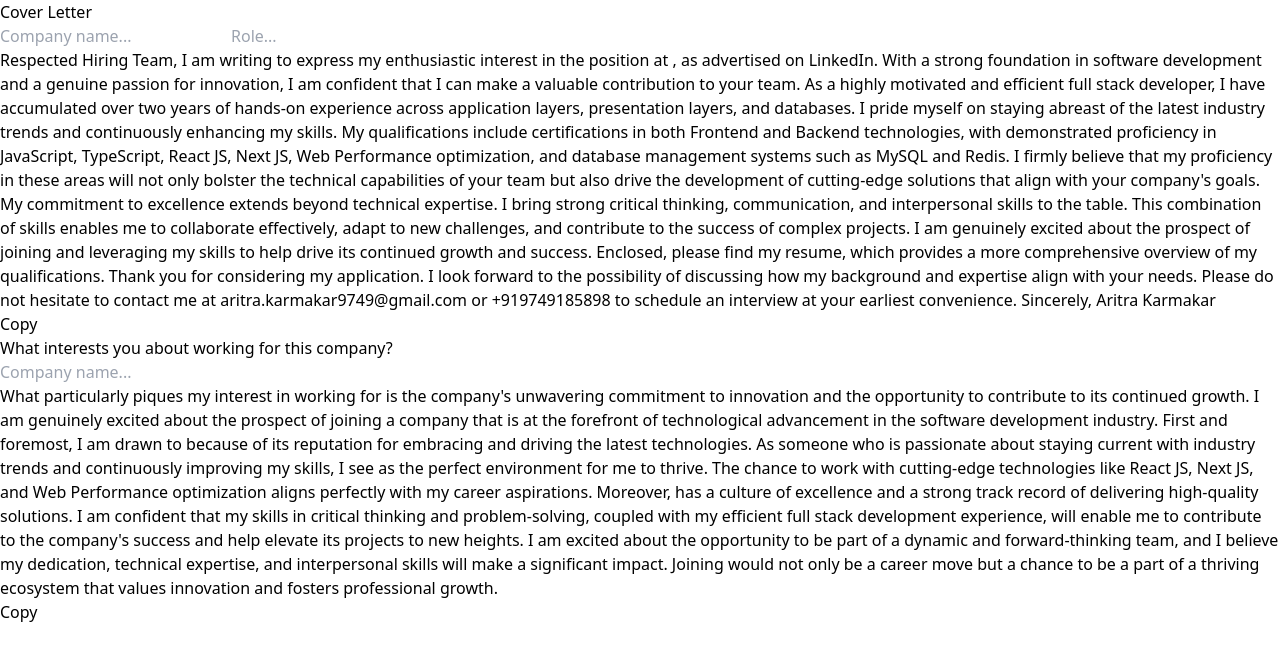
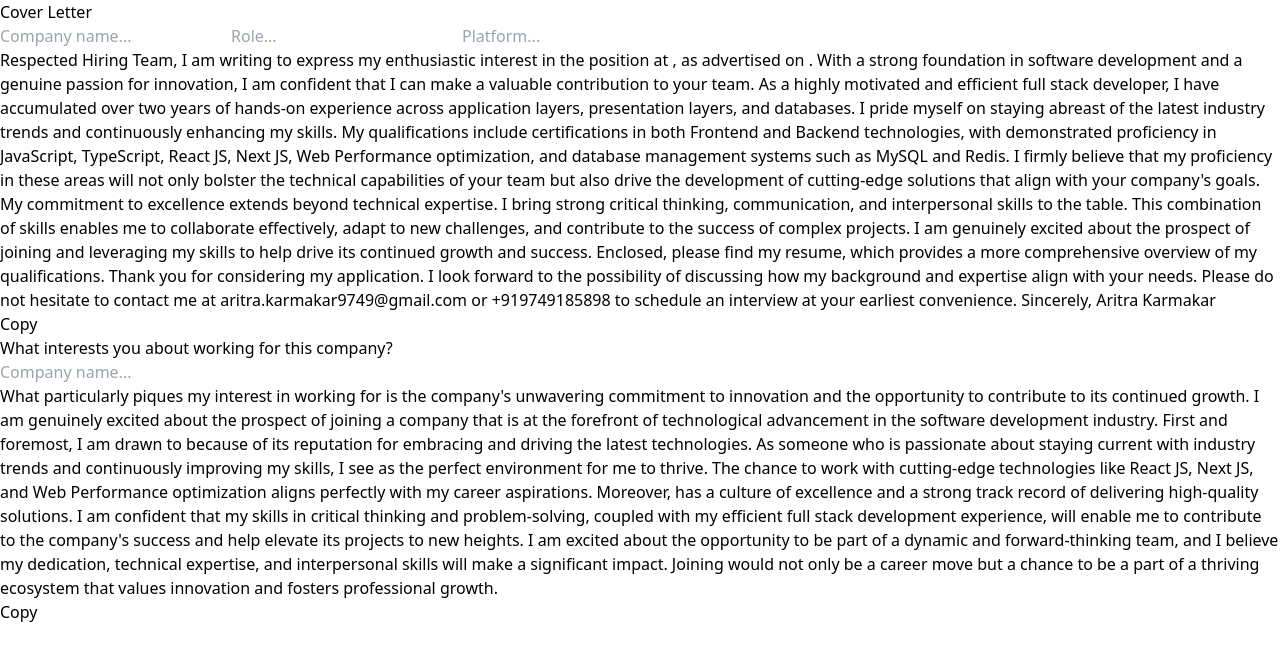
Before and after one commit to Dark-Knight-Avi/Snippets-React, a React (Vite) app: page / in a window 1280 px wide. Shown: the top 660 px of the page. Built offline with nearby package versions, Linux system fonts and the light colour scheme.

Commit message:
Add: Platform input

```diff
--- a/src/components/CoverLetter.jsx
+++ b/src/components/CoverLetter.jsx
@@ -4,9 +4,10 @@ const CoverLetter = () => {
   const [copied, setCopied] = useState(false);
   const [company, setCompany] = useState("");
   const [role, setRole] = useState("");
+  const [platform, setPlatform] = useState("");
   const letterText = `Respected Hiring Team,
 
-I am writing to express my enthusiastic interest in the ${role} position at ${company}, as advertised on LinkedIn. With a strong foundation in software development and a genuine passion for innovation, I am confident that I can make a valuable contribution to your team.
+I am writing to express my enthusiastic interest in the ${role} position at ${company}, as advertised on ${platform}. With a strong foundation in software development and a genuine passion for innovation, I am confident that I can make a valuable contribution to your team.
 
 As a highly motivated and efficient full stack developer, I have accumulated over two years of hands-on experience across application layers, presentation layers, and databases. I pride myself on staying abreast of the latest industry trends and continuously enhancing my skills. My qualifications include certifications in both Frontend and Backend technologies, with demonstrated proficiency in JavaScript, TypeScript, React JS, Next JS, Web Performance optimization, and database management systems such as MySQL and Redis.
 
@@ -33,20 +34,26 @@ useEffect(() => {
     setCopied(true);
   };
   return (
-    <div className="flex justify-center flex-col items-center p-10">
+    <div className="flex justify-center flex-col items-center p-10 w-full">
       <h1 className="text-xl font-bold text-center my-2">Cover Letter</h1>
-      <div className="flex justify-between flex-1 items-center">
+      <div className="flex w-full justify-between flex-1 items-center">
         <input
           type="text"
           placeholder="Company name..."
-          className="outline-none px-2 py-1 w-1/2 border border-black mx-5"
+          className="outline-none px-2 py-1 w-1/3 border border-black mx-5"
           onChange={(e) => setCompany(e.target.value)}
         />
         <input
           type="text"
           placeholder="Role..."
-          className="outline-none px-2 py-1 w-1/2 border border-black mx-5"
+          className="outline-none px-2 py-1 w-1/3 border border-black mx-5"
           onChange={(e) => setRole(e.target.value)}
+        />
+        <input
+          type="text"
+          placeholder="Platform..."
+          className="outline-none px-2 py-1 w-1/3 border border-black mx-5"
+          onChange={(e) => setPlatform(e.target.value)}
         />
       </div>
       <div className="whitespace-pre-wrap text-justify my-5 border-black border-2 p-10">
```
